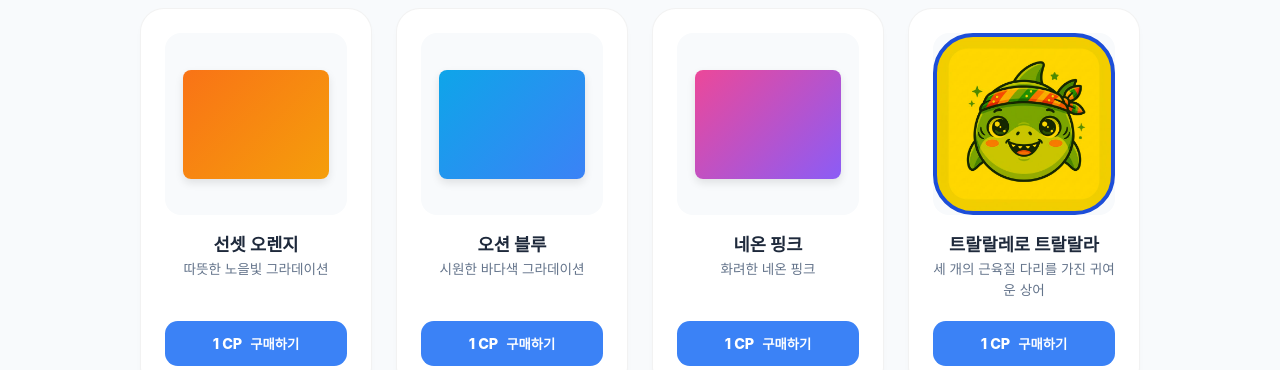
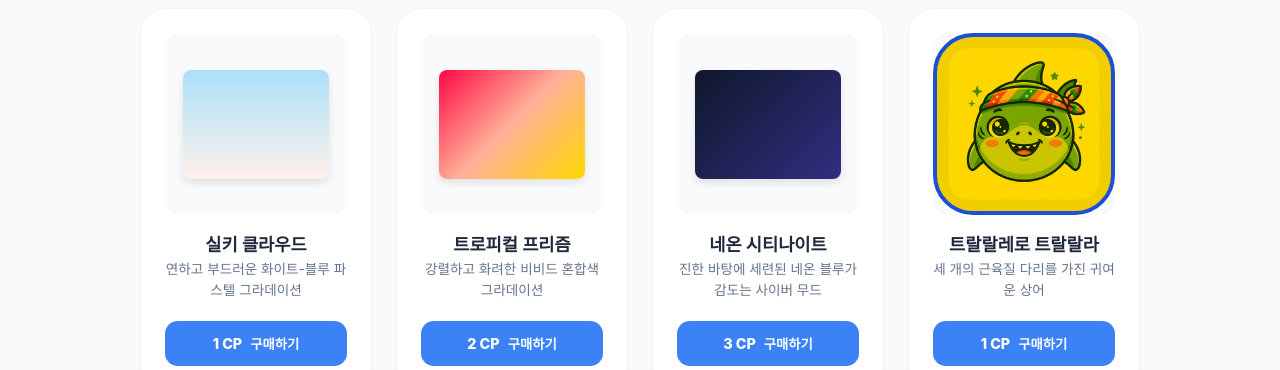
Before and after one commit to Moorisong/miki-labs, a Next.js app in the folder apps/web/: page /chicorun/store in a window 1280 px wide. Shown: the part 270-640 px from the top of the page. Built offline with nearby package versions, Linux system fonts and the light colour scheme; no server answers; sample sign-in values are in the browser's storage.

Commit message:
feat(chicorun): restore white background as default and move premiums to store

```diff
--- a/apps/web/constants/chicorun-items.ts
+++ b/apps/web/constants/chicorun-items.ts
@@ -13,38 +13,38 @@ export const ALL_CHICORUN_ITEMS: ShopItem[] = [
     {
         id: 'bg-white',
         name: '기본 화이트',
-        description: '깔끔한 화이트 배경',
+        description: '깔끔한 화이트 배경 (기본)',
         price: 0,
         category: 'background',
         value: 'white',
         previewStyle: { background: 'white' }
     },
     {
-        id: 'bg-sunset',
-        name: '선셋 오렌지',
-        description: '따뜻한 노을빛 그라데이션',
+        id: 'bg-premium-cloud',
+        name: '실키 클라우드',
+        description: '연하고 부드러운 화이트-블루 파스텔 그라데이션',
         price: 1,
         category: 'background',
-        value: 'linear-gradient(135deg, #f97316, #f59e0b)',
-        previewStyle: { background: 'linear-gradient(135deg, #f97316, #f59e0b)' }
+        value: 'linear-gradient(to top, #fff1eb 0%, #ace0f9 100%)',
+        previewStyle: { background: 'linear-gradient(to top, #fff1eb 0%, #ace0f9 100%)' }
     },
     {
-        id: 'bg-ocean',
-        name: '오션 블루',
-        description: '시원한 바다색 그라데이션',
-        price: 1,
+        id: 'bg-premium-vivid',
+        name: '트로피컬 프리즘',
+        description: '강렬하고 화려한 비비드 혼합색 그라데이션',
+        price: 2,
         category: 'background',
-        value: 'linear-gradient(135deg, #0ea5e9, #3b82f6)',
-        previewStyle: { background: 'linear-gradient(135deg, #0ea5e9, #3b82f6)' }
+        value: 'linear-gradient(135deg, #FF0844 0%, #FFB199 50%, #FFD700 100%)',
+        previewStyle: { background: 'linear-gradient(135deg, #FF0844 0%, #FFB199 50%, #FFD700 100%)' }
     },
     {
-        id: 'bg-neon',
-        name: '네온 핑크',
-        description: '화려한 네온 핑크',
-        price: 1,
+        id: 'bg-premium-neon',
+        name: '네온 시티나이트',
+        description: '진한 바탕에 세련된 네온 블루가 감도는 사이버 무드',
+        price: 3,
         category: 'background',
-        value: 'linear-gradient(135deg, #ec4899, #8b5cf6)',
-        previewStyle: { background: 'linear-gradient(135deg, #ec4899, #8b5cf6)' }
+        value: 'linear-gradient(135deg, #0f172a 0%, #312e81 100%)',
+        previewStyle: { background: 'linear-gradient(135deg, #0f172a 0%, #312e81 100%)' }
     },
 
     // Badges (Italian Brainrot Characters)
```
